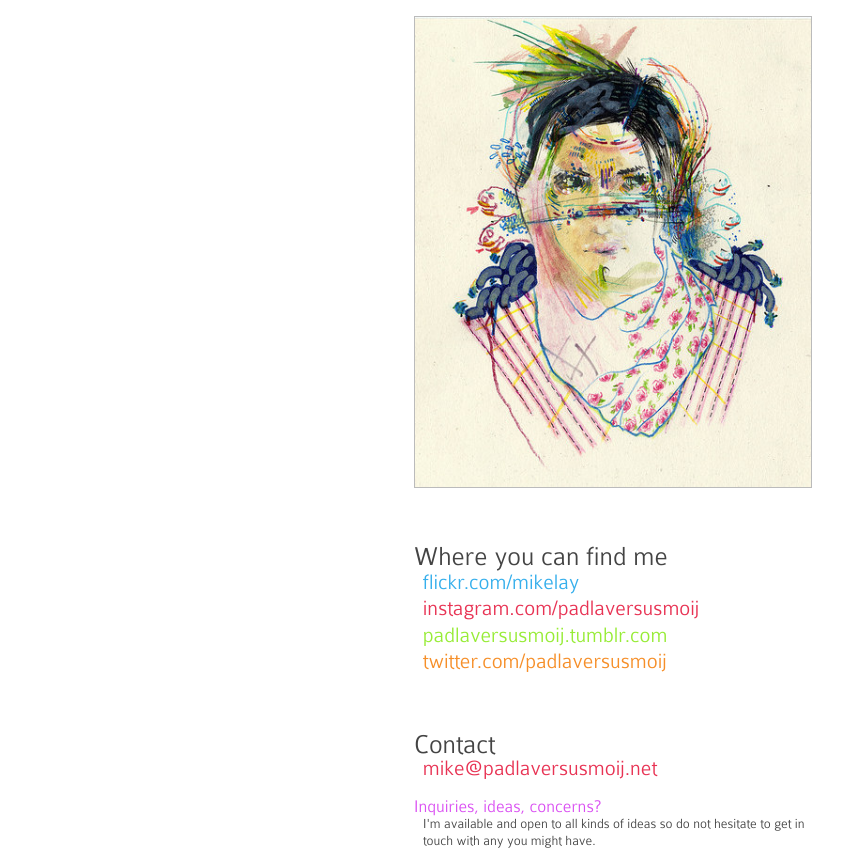
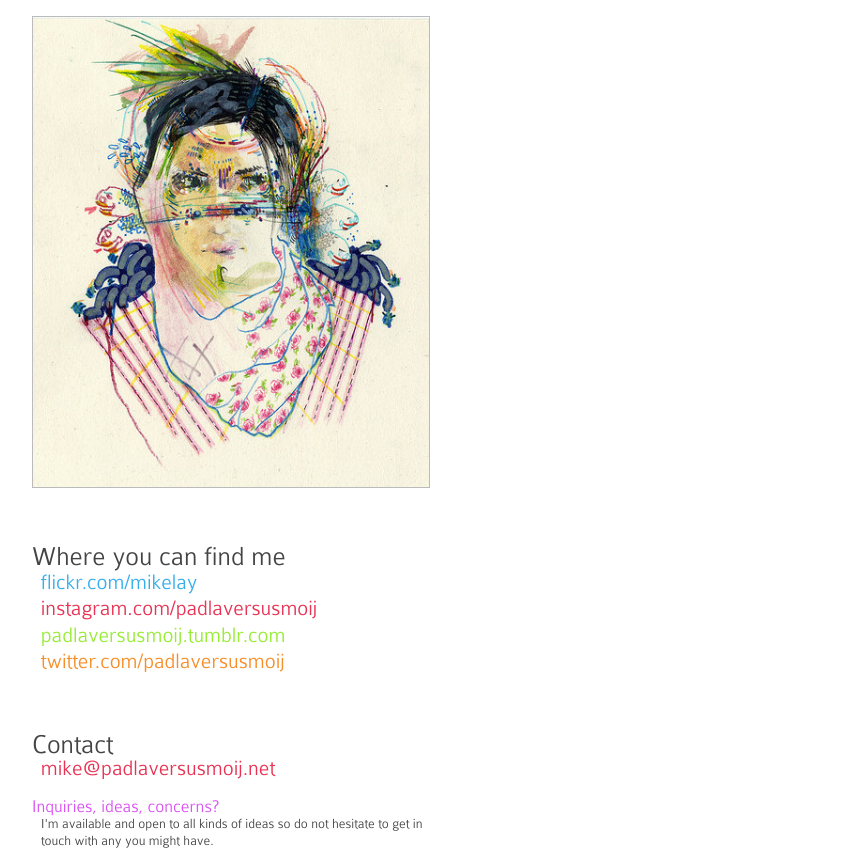
Before and after one commit to padlaversusmoij/padlaversusmoij.net, a plain HTML site: page index.html in a window 1280 px wide. Shown: the part 76-926 px from the top of the page, without its empty margins (26-869 px from the left). Drawn offline with Linux system fonts and the light colour scheme.

```diff
--- a/index.html
+++ b/index.html
@@ -80,7 +80,7 @@ body {
 	padding: 0 8px;
 }
 div#wrapper {
-  margin: 0 auto;
+  margin: 0 auto 0 50px;
 	max-width: 400px;
 	min-width: 200px;
 }
```
